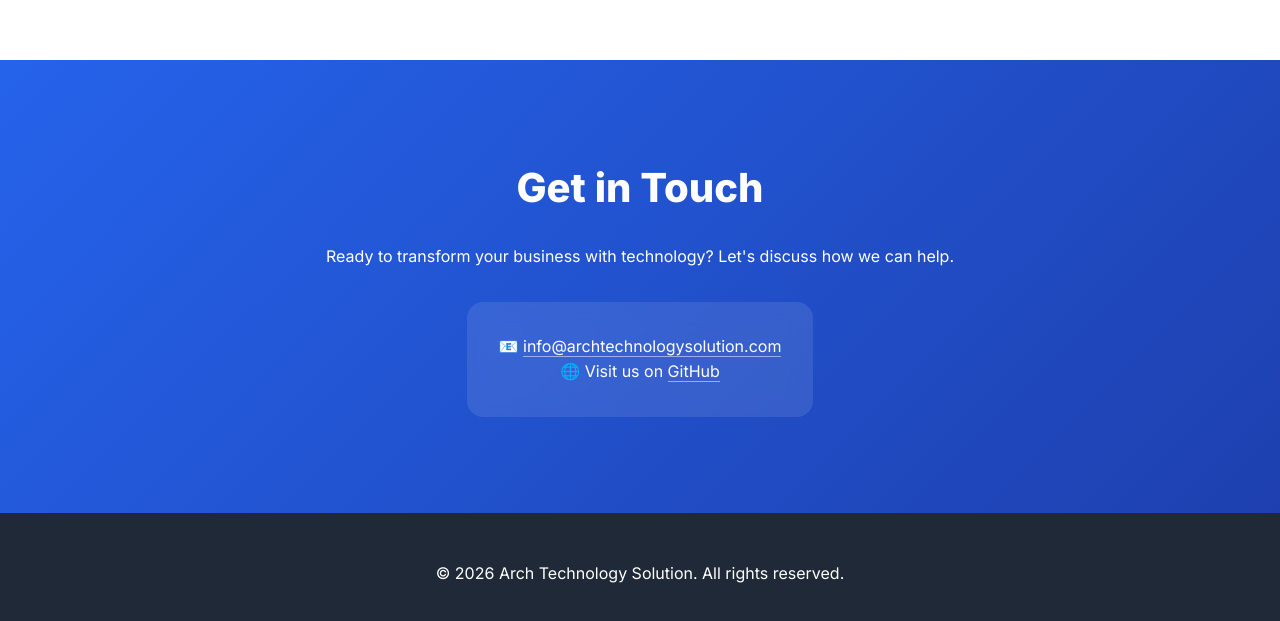
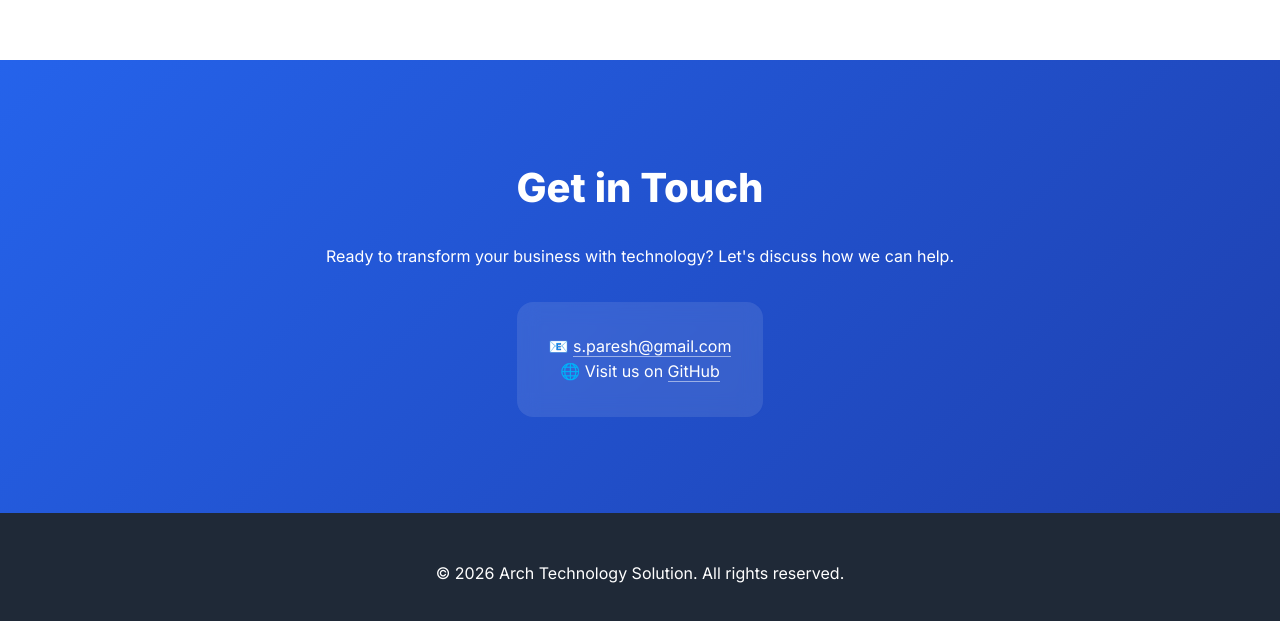
Before and after one commit to ArchTechnologySolution/archtechnologysolution.github.io, a plain HTML site: page index.html in a window 1280 px wide. Shown: the part 4855-5476 px from the top of the page. Drawn offline with Linux system fonts and the light colour scheme.

Commit message:
fix: Update displayed contact email address in contact section.

```diff
--- a/index.html
+++ b/index.html
@@ -356,7 +356,7 @@
             <h2>Get in Touch</h2>
             <p>Ready to transform your business with technology? Let's discuss how we can help.</p>
             <div class="contact-info">
-                <p>📧 <a href="mailto:s.paresh@gmail.com">info@archtechnologysolution.com</a></p>
+                <p>📧 <a href="mailto:s.paresh@gmail.com">s.paresh@gmail.com</a></p>
                 <p>🌐 Visit us on <a href="https://github.com/ArchTechnologySolution" target="_blank"
                         rel="noopener noreferrer">GitHub</a></p>
             </div>
```
